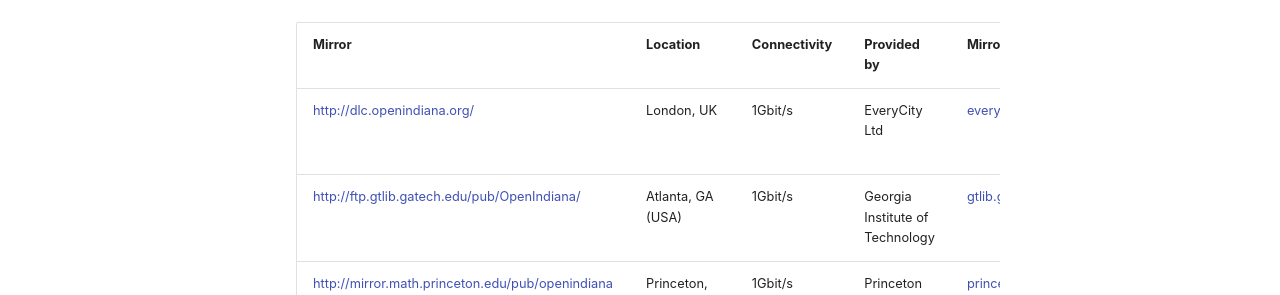
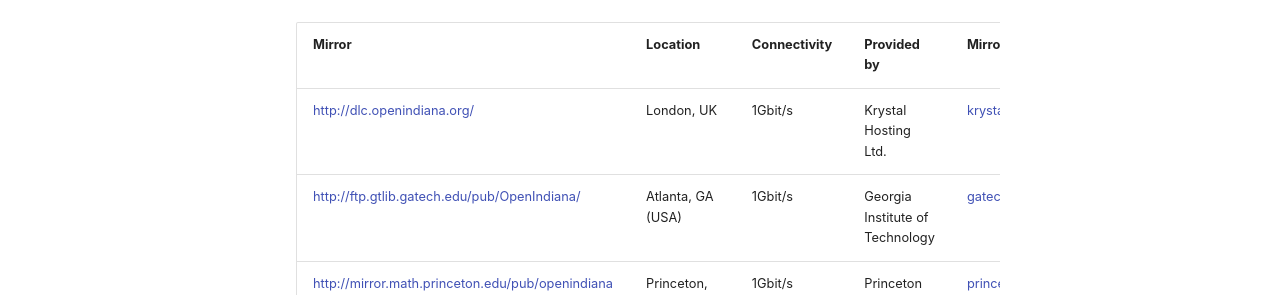
Before and after one commit to OpenIndiana/oi-docs, an MkDocs documentation site: the page built from docs/handbook/openindiana-download-mirrors.md, in a window 1280 px wide and 1218 px high. Shown: the part 374-669 px from the top of the window. Built offline with MkDocs 1.6.1 and Material for MkDocs 9.7.7, drawn with Linux system fonts in a browser that asks for light colours; comment, search, counter and statistics services are not loaded.

Commit message:
Update mirror company names and URLs

```diff
--- a/docs/handbook/openindiana-download-mirrors.md
+++ b/docs/handbook/openindiana-download-mirrors.md
@@ -32,8 +32,8 @@
 
  Mirror                                              | Location            | Connectivity | Provided by                             | Mirror site                                               | Status
  --------------------------------------------------  | ------------------- | ------------ | --------------------------------------  | --------------------------------------------------------- | ----------------------
-<http://dlc.openindiana.org/>                        | London, UK          | 1Gbit/s      | EveryCity Ltd                           | [everycity.co.uk](https://everycity.co.uk/)               | Main download location
-<http://ftp.gtlib.gatech.edu/pub/OpenIndiana/>       | Atlanta, GA (USA)   | 1Gbit/s      | Georgia Institute of Technology         | [gtlib.gatech.edu](https://www.gtlib.gatech.edu/)         | Last updated 2021
+<http://dlc.openindiana.org/>                        | London, UK          | 1Gbit/s      | Krystal Hosting Ltd.                    | [krystal.io](https://krystal.io/)                         | Main download location
+<http://ftp.gtlib.gatech.edu/pub/OpenIndiana/>       | Atlanta, GA (USA)   | 1Gbit/s      | Georgia Institute of Technology         | [gatech.edu](https://www.gatech.edu/)                     | Last updated 2021
 <http://mirror.math.princeton.edu/pub/openindiana>   | Princeton, NJ (USA) | 1Gbit/s      | Princeton University                    | [princeton.edu](https://www.princeton.edu/)               | Up to date
 <http://www.ftp.ne.jp/OS/OpenIndiana/>               | Toyko, Japan        | 1Gbit/s      | KDDI Research, Inc.                     | [kddi-research.jp](https://www.kddi-research.jp/english/) | Up to date
 <ftp://ftp.ne.jp/OS/OpenIndiana/>                    | Toyko, Japan        | 1Gbit/s      | KDDI Research, Inc.                     | [kddi-research.jp](https://www.kddi-research.jp/english/) | Up to date
```
